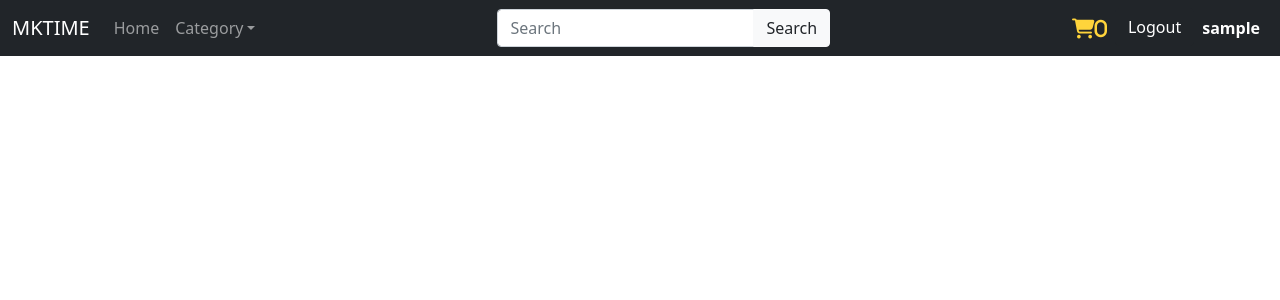
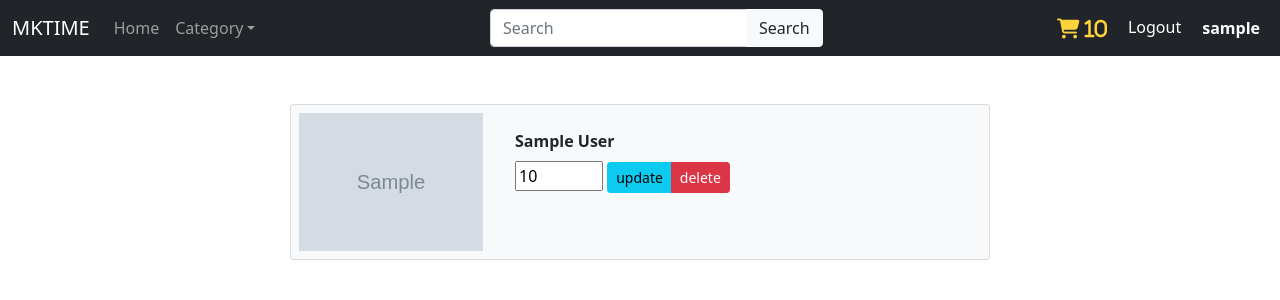
Before and after one commit to Haladn/full-stack-php-ecommerce-with-cypress-testing, a PHP site: page /php_ecommerce/user/cart.php in a window 1280 px wide. Shown: the top 300 px of the page. Run offline with PHP 8.4, Linux system fonts and the light colour scheme; the visitor is signed in with stand-in values (Sample User, id 1); tables that the repository leaves empty or names only in its code hold one stand-in row (values such as "Sample post"); grey boxes marked "Sample" are stand-in pictures; some libraries are stand-ins or nearby versions.

Commit message:
adding user cart page to the web

```diff
--- a/include/nav.php
+++ b/include/nav.php
@@ -2,15 +2,36 @@
 
   session_start();
  include __DIR__.'/../config.php';
+ require(__DIR__.'/../database/db_connect.php');
 
  $current_page = basename($_SERVER['REQUEST_URI']);
 
-//  if(isset($_SESSION['login_time'])){
-//   if(time() - $_SESSION['login_time'] > 600){
-//     session_unset();
-//     session_destroy();
-//   }
-//  }
+ // loging out user after his session ends
+ if(isset($_SESSION['login_time'])){
+  if(time() - $_SESSION['login_time'] > 1200){
+    session_unset();
+    session_destroy();
+  }
+ }
+
+  // handling number of items in the cart
+  $total_quantity = 0;
+  if(isset($_SESSION['customer_id'])){
+    $customer_id=$_SESSION['customer_id'];
+    $q = "SELECT total_quantity FROM  view_customer_total_items WHERE customer_id ='$customer_id'; ";
+    $r = mysqli_query($connect,$q);
+    if($r){
+      $result = mysqli_fetch_assoc($r);
+      $total_quantity = $result['total_quantity'];
+    }
+  }else{
+    if(isset($_SESSION['cart'])){
+      foreach($_SESSION['cart'] as $item){
+        $total_quantity += $item['quantity'];
+      }
+    }
+  }
+
 
 
 ?>
@@ -71,7 +92,9 @@
 
                         <ul class="navbar-nav ms-auto">
                           <li class="nav-item my-auto">
-                            <a href="<?= MAIN_DIRECTORY?>/user/cart.php" class="nav-link  <?=$current_page == 'cart.php'? 'active':'' ?>"><i class="fa-solid fa-lg fa-cart-shopping" style="color: #FFD43B;">0</i></a>
+                            <a href="<?= MAIN_DIRECTORY?>/user/cart.php" class="nav-link  <?=$current_page == 'cart.php'? 'active':'' ?>"><i class="fa-solid fa-lg fa-cart-shopping" style="color: #FFD43B;">
+                              <?=$total_quantity?>
+                            </i></a>
                           </li>
                           <li class="nav-item text-white">
                             <?php if(isset($_SESSION['username'])){
@@ -104,3 +127,26 @@
                 </div>
         </div>
     </div>
+
+
+    <?php
+      // display message after adding items to the cart
+      if(isset($_SESSION['cart_message'])){
+        ?>
+            <div class="container-fluid">
+              <div class="row justify-content-center">
+                <div class="col col-10 col-md-4  text-center">
+                  <div class="alert alert-warning alert-dismissible fade show mt-3 fw-bold" role="alert">
+                      <?=$_SESSION['cart_message']?>
+                    <button type="button" class="btn-close" data-bs-dismiss="alert" aria-label="Close"></button>
+                  </div>
+                </div>
+              </div>
+            </div>
+
+        <?php
+
+        unset($_SESSION['cart_message']);
+      }
+
+    ?>
--- a/user/cart.php
+++ b/user/cart.php
@@ -1,5 +1,69 @@
 <?php
     include '../include/nav.php';
+
+    // get loged in customer's cart items
+    $items=[];
+    if(isset($_SESSION['customer_id'])){
+        // get customer id from session
+        $customer_id = $_SESSION['customer_id'];
+
+        //get customer's items in cart from a typical view in the database
+        $q ="SELECT * FROM view_customer_items WHERE customer_id = '$customer_id';";
+        $r = mysqli_query($connect,$q);
+        if($r && mysqli_num_rows($r) > 0){
+            $items = mysqli_fetch_all($r,MYSQLI_ASSOC);
+
+
+        }
+    }
+    // if user not regestered grt items from session cart
+    else{
+        if(isset($_SESSION['cart'])){
+            $items = $_SESSION['cart'];
+
+        }
+    }
+
+
+    // display queried items
+
+    if($items){
+        foreach($items as $product){
+
+            ?>
+                <div class="container-fluid">
+                    <div class="card my-5 p-2 bg-light mx-auto" style="max-width:700px;">
+                        <div class="row g-3">
+
+                                <img class="img-fluid " style="max-height: 200px;max-width: 200px;"  src="<?=$product['image']?>" alt="<?=$product['title']?>">
+
+
+                            <div class="col-md-8">
+                                <div class="card-body">
+                                    <div class="card-title fw-bold"><?=$product['title']?></div>
+
+                                    <form class="" action="">
+                                        <input class="" type="number" min="1" max="<?=$product['product_quantity']?>" value="<?=$product['in_cart_quantity']?>">
+                                        <div class="btn-group">
+                                            <button class="btn btn-sm btn-info">update</button>
+                                            <button class="btn btn-sm btn-danger">delete</button>
+                                        </div>
+                                    </form>
+                                </div>
+                            </div>
+
+                        </div>
+                    </div>
+                </div>
+
+
+            <?php
+        }
+    }else{
+        // display a messagefor an empty cart
+
+    }
+
 ?>
 
 
```
Also changed, not shown: home.php (+2 -7 lines), tools/add_to_cart.php (+36 -41 lines).
